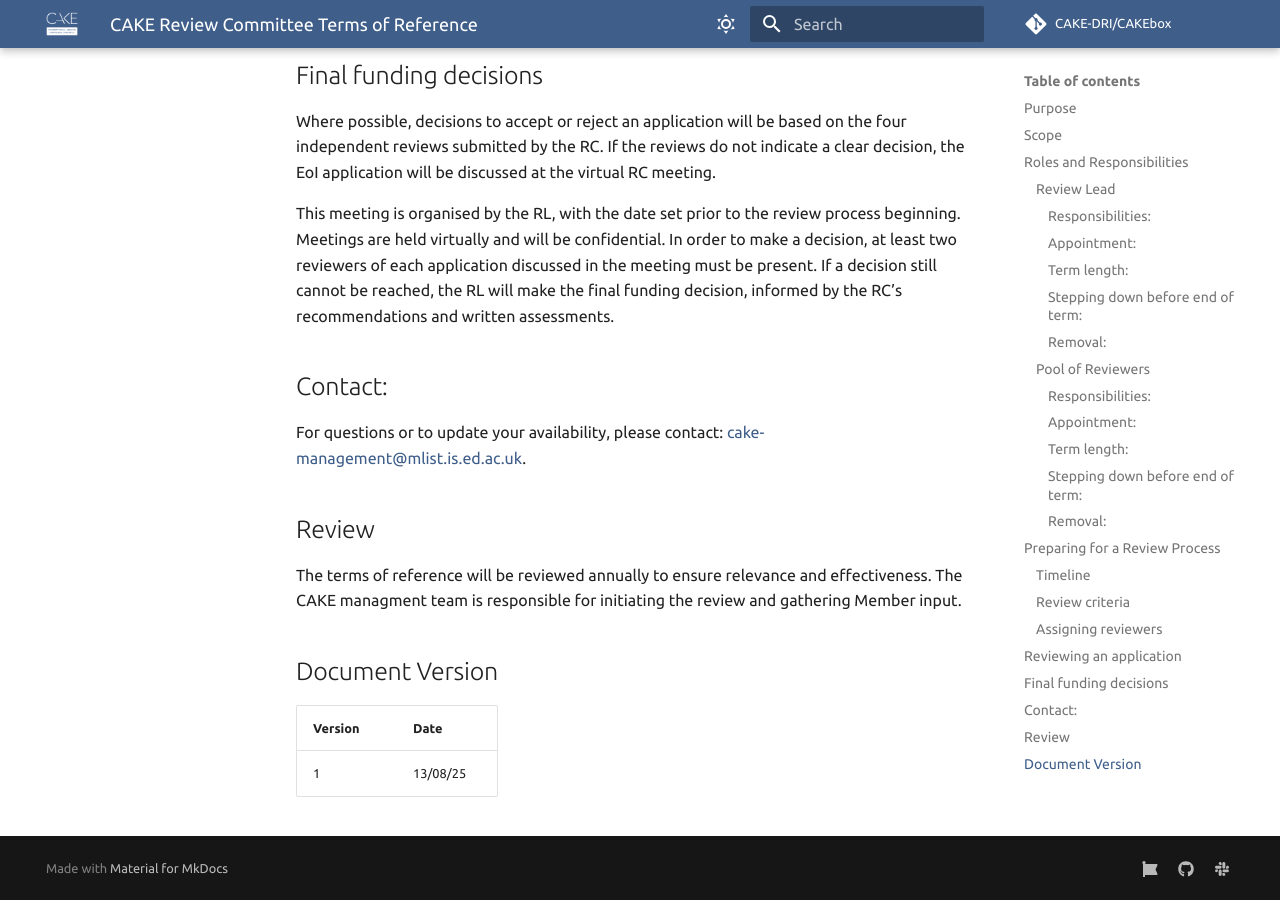
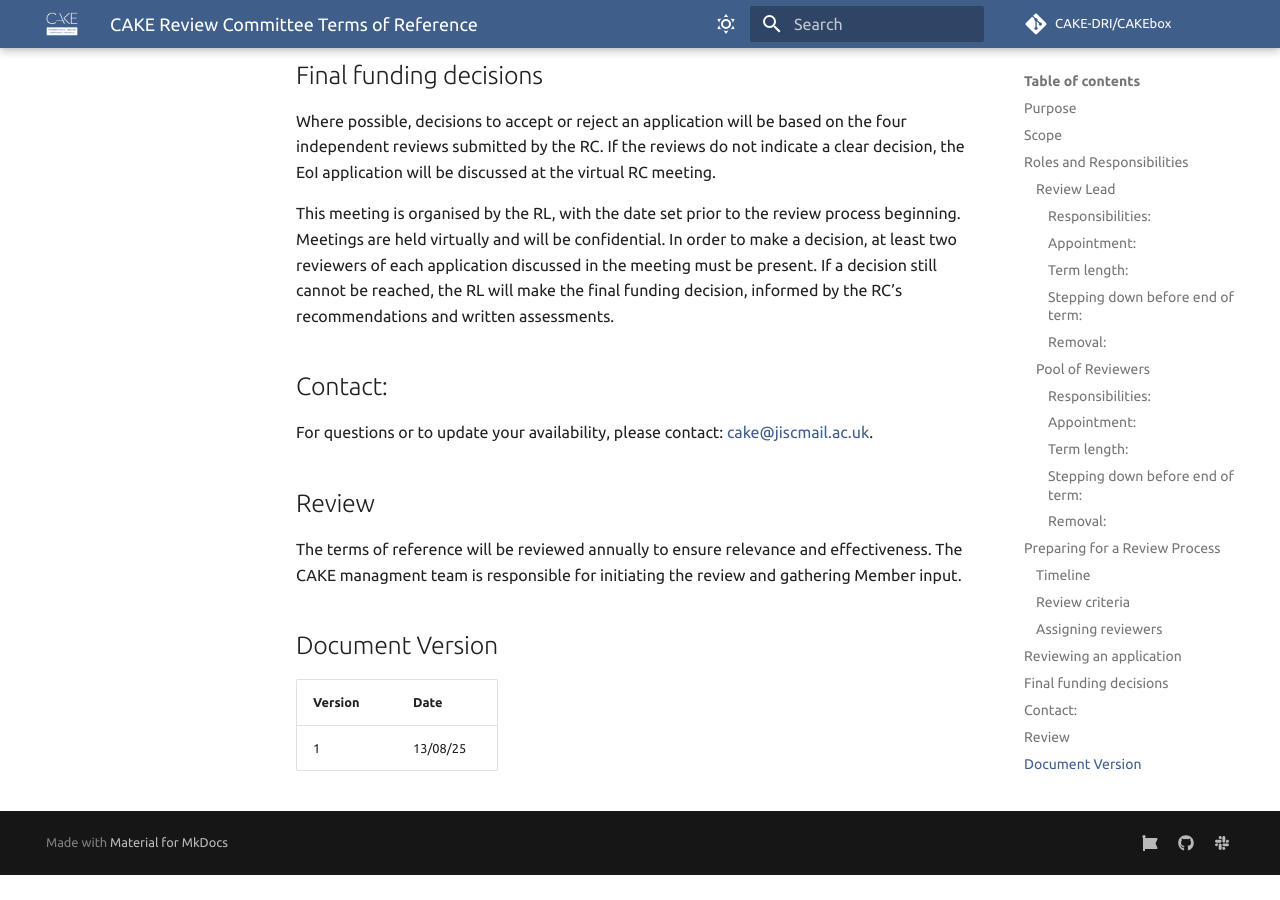
Before and after one commit to CAKE-DRI/CAKEbox, an MkDocs documentation site: the page built from docs/submissions-and-reviewing/reviewer-terms-of-reference.md, in a window 1280 px wide and 900 px high, scrolled down 6527 px. Built offline with MkDocs 1.6.1 and Material for MkDocs 9.7.7, drawn with Linux system fonts in a browser that asks for light colours; comment, search, counter and statistics services are not loaded; after the commit the page ends 7402 px from its top, so only the background shows below that.

Commit message:
Update reviewer-terms-of-reference.md

```diff
--- a/docs/submissions-and-reviewing/reviewer-terms-of-reference.md
+++ b/docs/submissions-and-reviewing/reviewer-terms-of-reference.md
@@ -151,7 +151,7 @@ Where possible, decisions to accept or reject an application will be based on th
 This meeting is organised by the RL, with the date set prior to the review process beginning. Meetings are held virtually and will be confidential. In order to make a decision, at least two reviewers of each application discussed in the meeting must be present. If a decision still cannot be reached, the RL will make the final funding decision, informed by the RC’s recommendations and written assessments.
 
 ## Contact:
-For questions or to update your availability, please contact: [cake-management@mlist.is.ed.ac.uk](mailto:cake-management@mlist.is.ed.ac.uk).
+For questions or to update your availability, please contact: [cake@jiscmail.ac.uk](mailto:cake@jiscmail.ac.uk).
 
 
 ## Review
```
